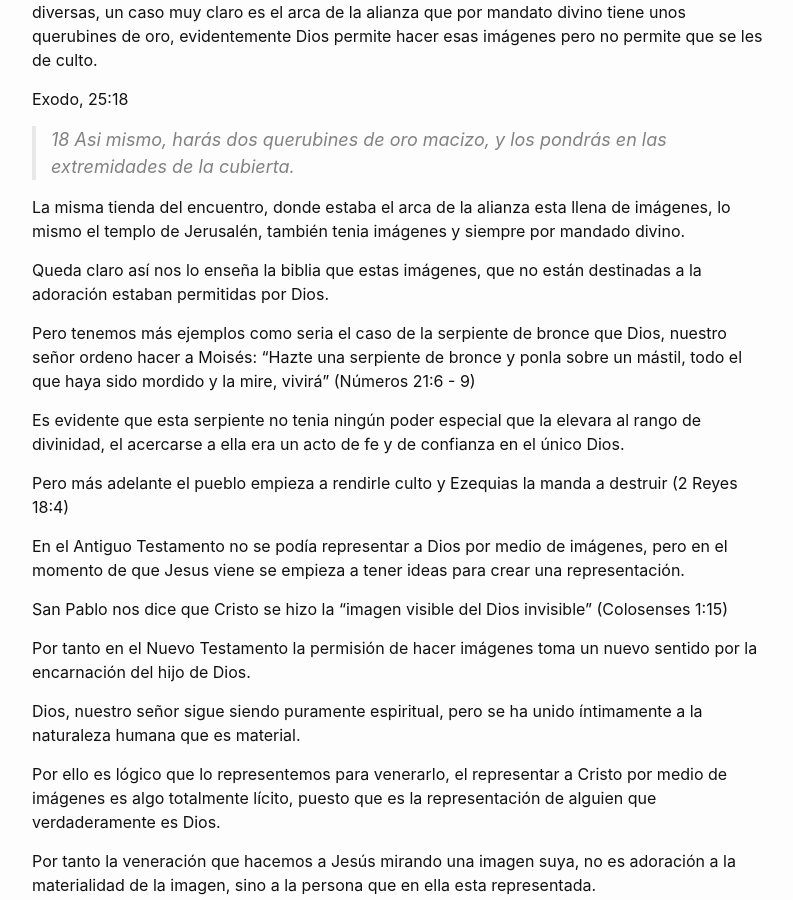
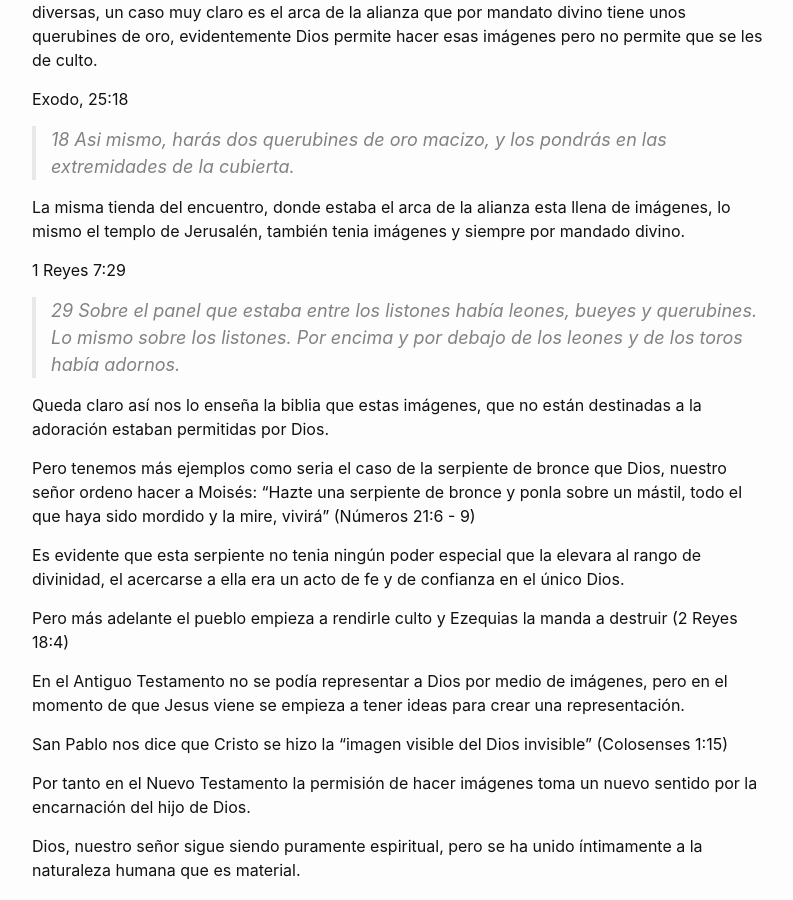
Before and after one commit to dylanmeca/dylanmeca.github.io, a Jekyll site: the page built from _posts/2021-08-01-Es-cierto-que-los-catolicos-adoran-imagenes.md, in a window 1280 px wide and 900 px high, scrolled down 1128 px. Shown: the whole window, without its empty margins (238-1031 px from the left). Built offline with Jekyll 4.4.1, drawn with Linux system fonts in a browser that asks for light colours; a script that is not in the unit is left out; comment, search, counter and statistics services are not loaded.

Commit message:
Update 2021-08-01-Es-cierto-que-los-catolicos-adoran-imagenes.md

```diff
--- a/_posts/2021-08-01-Es-cierto-que-los-catolicos-adoran-imagenes.md
+++ b/_posts/2021-08-01-Es-cierto-que-los-catolicos-adoran-imagenes.md
@@ -72,6 +72,10 @@ Exodo, 25:18
 
 La misma tienda del encuentro, donde estaba el arca de la alianza esta llena de imágenes, lo mismo el templo de Jerusalén, también tenia imágenes y siempre por mandado divino.
 
+1 Reyes 7:29
+
+> 29 Sobre el panel que estaba entre los listones había leones, bueyes y querubines. Lo mismo sobre los listones. Por encima y por debajo de los leones y de los toros había adornos.
+
 Queda claro así nos lo enseña la biblia que estas imágenes, que no están destinadas a la adoración estaban permitidas por Dios.
 
 Pero tenemos más ejemplos como seria el caso de la serpiente de bronce que Dios, nuestro señor ordeno hacer a Moisés: "Hazte una serpiente de bronce y ponla sobre un mástil, todo el que haya sido mordido y la mire, vivirá" (Números 21:6 - 9)
```
